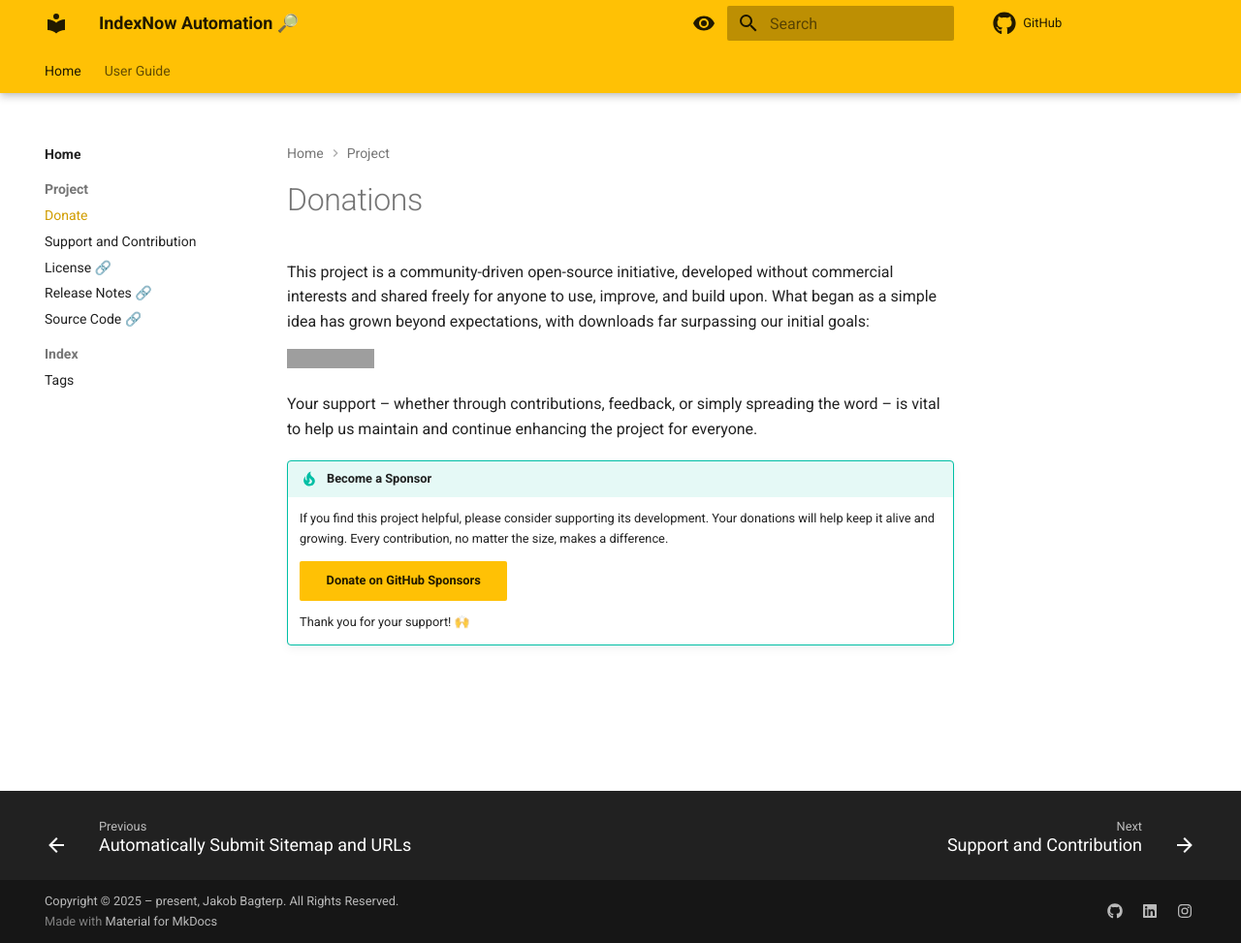
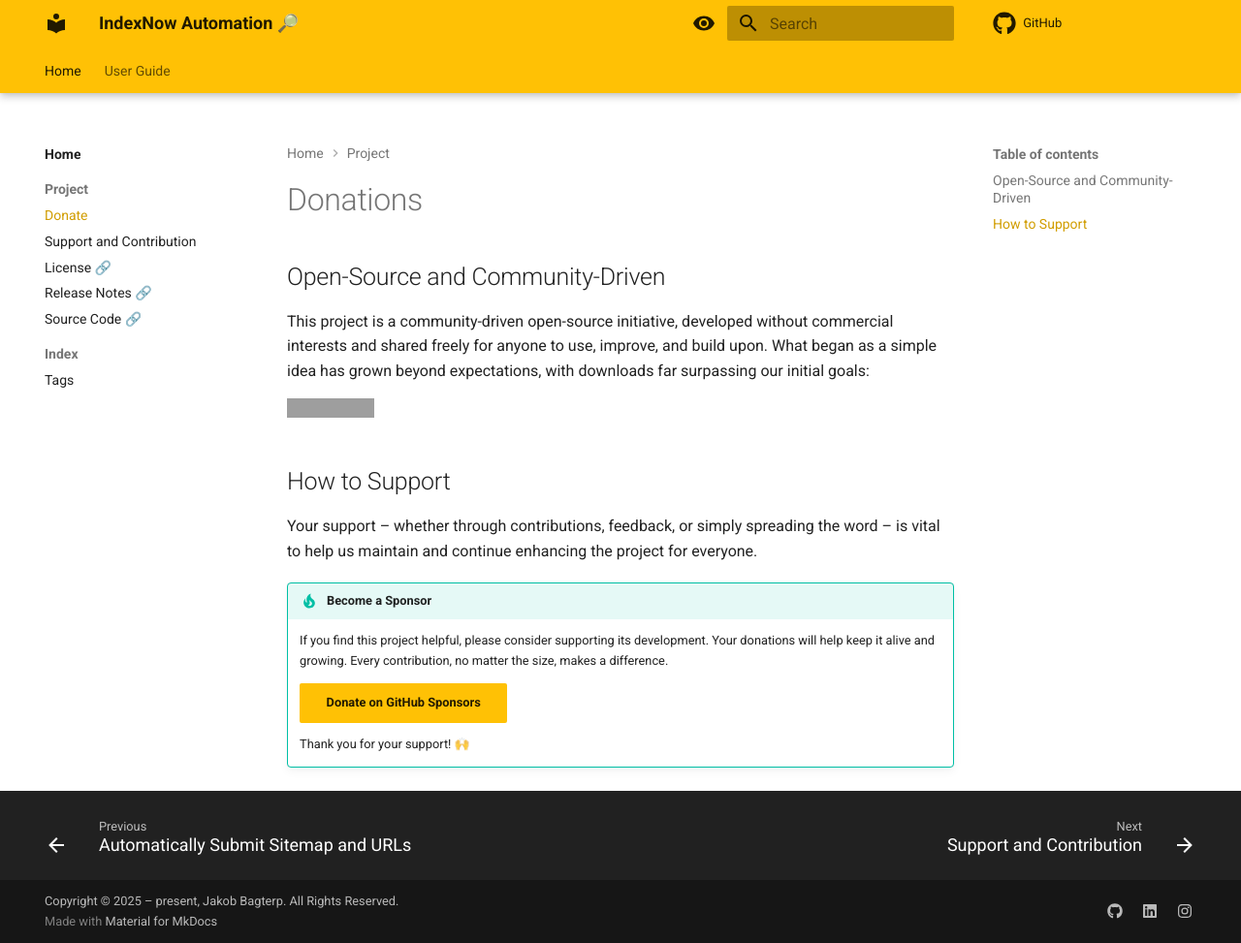
Before and after one commit to jakob-bagterp/index-now-submit-sitemap-urls-action, an MkDocs documentation site: the page built from docs/project/donate.md, in a window 1280 px wide and 973 px high. Shown: the whole window at 97% size. Built offline with MkDocs 1.6.1 and Material for MkDocs 9.7.7, drawn with Linux system fonts in a browser that asks for light colours; comment, search, counter and statistics services are not loaded; grey boxes are pictures that could not be loaded.

Commit message:
Minor updated donations page.

```diff
--- a/docs/project/donate.md
+++ b/docs/project/donate.md
@@ -4,10 +4,12 @@
 ---
 
 # Donations
+## Open-Source and Community-Driven
 This project is a community-driven open-source initiative, developed without commercial interests and shared freely for anyone to use, improve, and build upon. What began as a simple idea has grown beyond expectations, with downloads far surpassing our initial goals:
 
 [![Downloads](https://static.pepy.tech/badge/index-now-for-python)](https://pepy.tech/project/index-now-for-python)
 
+## How to Support
 Your support – whether through contributions, feedback, or simply spreading the word – is vital to help us maintain and continue enhancing the project for everyone.
 
 !!! tip "Become a Sponsor"
```
